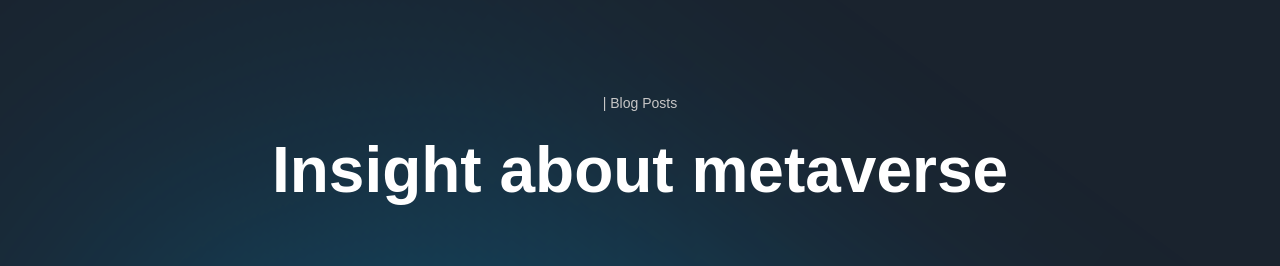
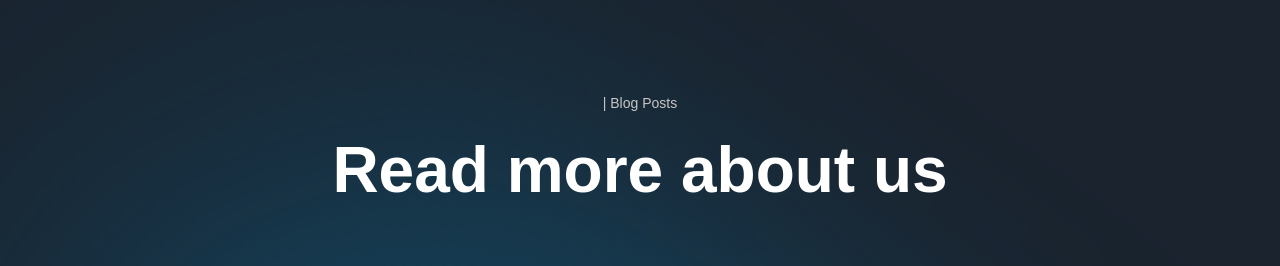
Before and after one commit to JoJoDevAdventure/DeepCal-v2, a Next.js app: page / in a window 1280 px wide. Shown: the part 4720-4986 px from the top of the page. Built offline with nearby package versions, Linux system fonts and the light colour scheme; grey boxes are pictures that could not be loaded; a web font is replaced by a local one.

Commit message:
update text Insights

```diff
--- a/sections/Insights.jsx
+++ b/sections/Insights.jsx
@@ -17,7 +17,7 @@ const Insights = () => (
       className={`${styles.innerWidth} mx-auto flex flex-col`}
     >
       <TypingText title="| Blog Posts" textStyles="text-center" />
-      <TitleText title={<>Insight about metaverse</>} textStyles="text-center" />
+      <TitleText title={<>Read more about us</>} textStyles="text-center" />
       <div className="mt-[50px] flex flex-col gap-[30px]">
         {insights.map((item, index) => (
           <InsightCard key={`insight-${index}`} {...item} index={index + 1} />
```
